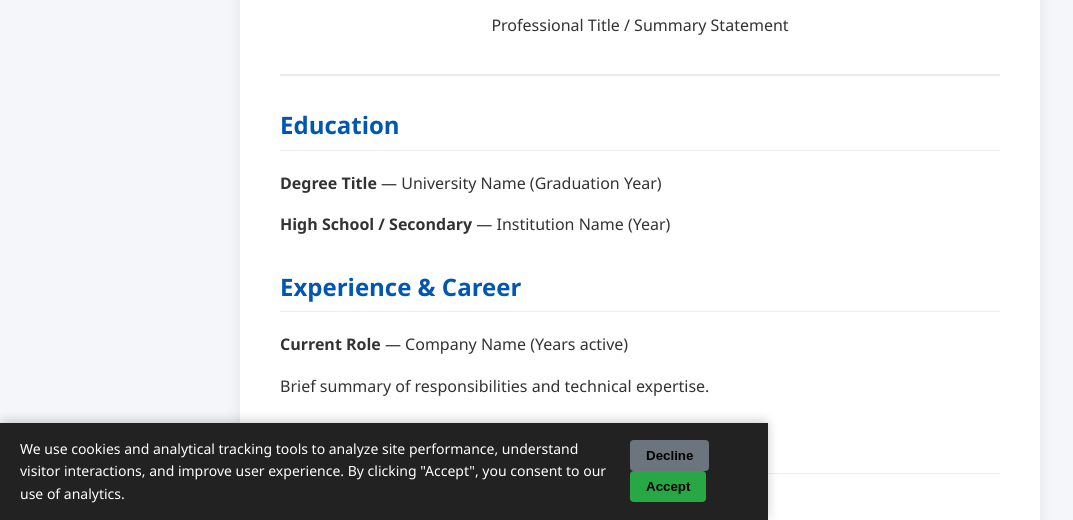
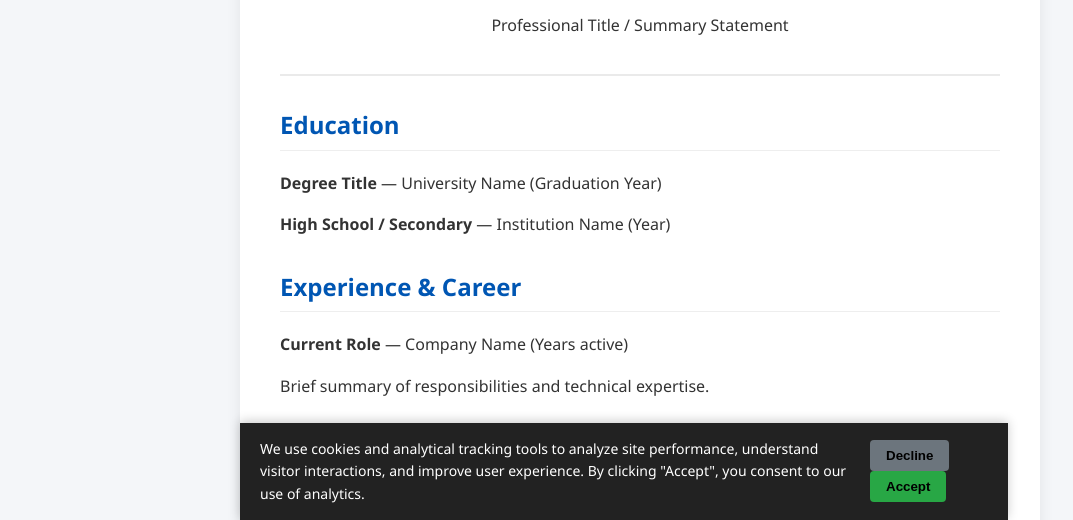
Before and after one commit to r0b0s/ro-bio-gem, a plain HTML site: page index.html in a window 1280 px wide. Shown: the part 280-800 px from the top of the page, without its empty margins (0-1073 px from the left). Drawn offline with Linux system fonts and the light colour scheme.

Commit message:
Update index.html
changing cookie style

```diff
--- a/index.html
+++ b/index.html
@@ -35,7 +35,7 @@
 
         /* Cookie Banner Styling */
         #cookie-banner {
-            position: fixed; bottom: 0; left: 0; width: 60%; background: #222; color: #fff;
+            position: fixed; bottom: 0; left: 40; width: 60%; background: #222; color: #fff;
             padding: 15px 20px; box-sizing: border-box; display: flex; justify-content: space-between;
             align-items: center; z-index: 1000; box-shadow: 0 -2px 10px rgba(0,0,0,0.2);
         }
```
